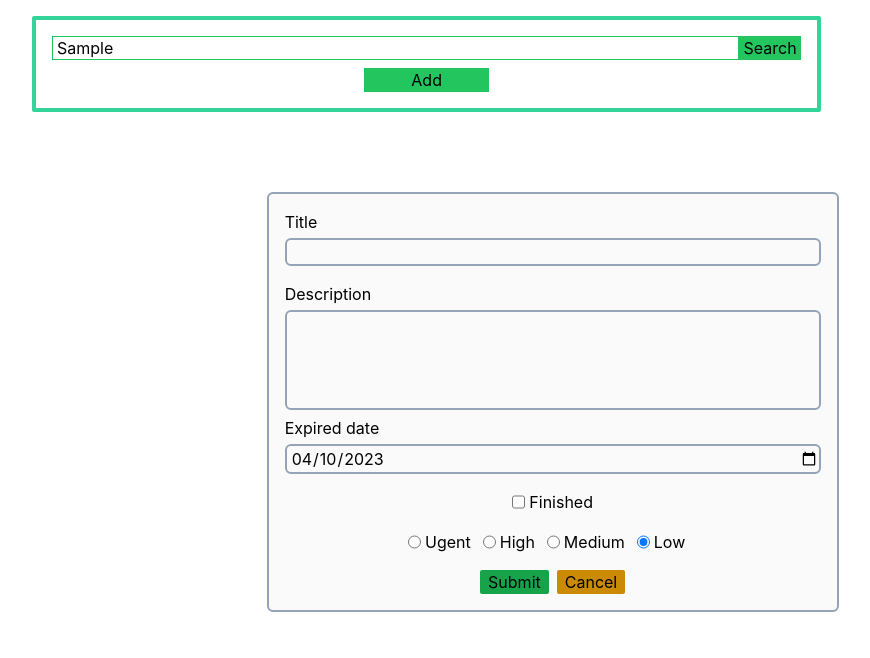
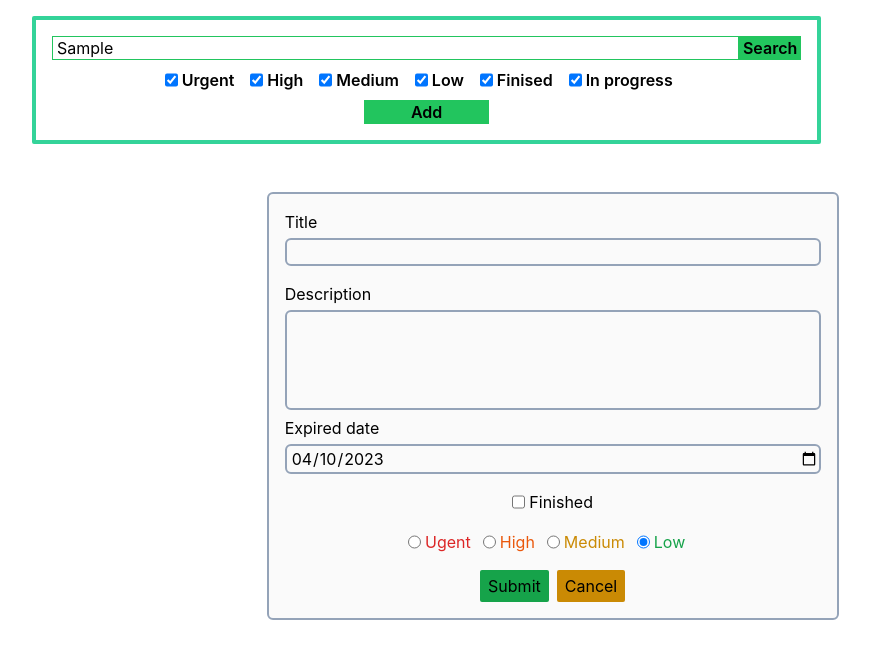
Before and after one commit to MartianDreamer/todo-app, a React (Create React App) app: page / in a window 1280 px wide. Both pictures are taken after typing "Sample" into the empty fields and a click on the button "Add". Shown: the top 658 px of the page, without its empty margins (160-1030 px from the left). Built offline with nearby package versions, Linux system fonts and the light colour scheme.

Commit message:
some fixes and filter ui

```diff
--- a/src/App.js
+++ b/src/App.js
@@ -5,9 +5,11 @@ import { getData, saveData } from "./persistence";
 import TodoTable from "./components/todos";
 import Todo from "./type/todo";
 import ControlCenter from "./components/controlcenter";
+import DangerousDialog from "./components/confirmdlg";
 
 function App() {
   const [displayInput, setDisplayInput] = useState("none");
+  const [displayDlg, setDisplayDlg] = useState("none");
   const [isDeletable, setDeletable] = useState(false);
   const [todo, setTodo] = useState(
     new Todo("", "", false, new Date().toLocaleDateString("en-CA"), 1)
@@ -25,6 +27,17 @@ function App() {
   const modifyTodo = (todo) => {
     setTodo(todo);
     setDisplayInput("block");
+  };
+
+  const handleDlgConfirm = () => {
+    writeData([...data.filter((e) => e.id !== todo.id)]);
+    setTodo(new Todo("", "", false, new Date().toLocaleDateString("en-CA"), 1));
+    setDisplayDlg("none");
+  };
+
+  const handleDlgCancel = () => {
+    setDisplayDlg("none");
+    setTodo(new Todo("", "", false, new Date().toLocaleDateString("en-CA"), 1));
   };
 
   return (
@@ -45,7 +58,16 @@ function App() {
         setTodo={setTodo}
         isDeletable={isDeletable}
         setDeletable={setDeletable}
+        setDisplayDlg={setDisplayDlg}
       />
+      <DangerousDialog
+        bgColor={250}
+        display={displayDlg}
+        handleConfirm={handleDlgConfirm}
+        handleCancel={handleDlgCancel}
+      >
+        Do you want to delete this todo item {todo.title} ?
+      </DangerousDialog>
       <TodoTable
         data={data}
         setData={writeData}
--- /dev/null
+++ b/src/components/confirmdlg.js
@@ -0,0 +1,36 @@
+
+export default function DangerousDialog({
+  children,
+  display,
+  handleConfirm,
+  handleCancel,
+  bgColor,
+}) {
+  return (
+    <div
+      className="w-fit border-2 rounded-md border-red-400 p-4 absolute"
+      style={{
+        backgroundColor: `rgb(${bgColor}, ${bgColor}, ${bgColor})`,
+        display: display,
+        left: "690px",
+        top: "300px",
+      }}
+    >
+      <p>{children}</p>
+      <div className="flex justify-center mt-4">
+        <button
+          className="bg-red-600 pt-1 pb-1 pl-2 pr-2 rounded-sm hover:bg-red-500 mr-2"
+          onClick={handleConfirm}
+        >
+          Confirm
+        </button>
+        <button
+          className="bg-green-600 pt-1 pb-1 pl-2 pr-2 rounded-sm hover:bg-green-500 mr-2"
+          onClick={handleCancel}
+        >
+          Cancel
+        </button>
+      </div>
+    </div>
+  );
+}
--- a/src/components/controlcenter.js
+++ b/src/components/controlcenter.js
@@ -3,6 +3,20 @@ import { getData } from "../persistence";
 
 export default function ControlCenter({ setDisplayInput, setData }) {
   const [searchInput, setSearchInput] = useState("");
+  const [filter, setFilter] = useState({
+    urgent: true,
+    high: true,
+    medium: true,
+    low: true,
+    done: true,
+    notDone: true,
+  });
+
+
+  const handleFilter = (e) => {
+   console.log(e);
+  };
+
   return (
     <div className="mb-4 p-4 border-solid border-4 border-emerald-400 rounded-sm">
       <div>
@@ -13,7 +27,7 @@ export default function ControlCenter({ setDisplayInput, setData }) {
           onChange={(e) => setSearchInput(e.target.value)}
         />
         <button
-          className="w-1/12 bg-green-500 h-6 hover:bg-green-400"
+          className="w-1/12 bg-green-500 h-6 hover:bg-green-400 font-semibold"
           onClick={(e) => {
             const data = getData();
             if (searchInput === "") {
@@ -24,7 +38,9 @@ export default function ControlCenter({ setDisplayInput, setData }) {
               ...data.filter(
                 (e) =>
                   e.title.toLowerCase().includes(searchInput.toLowerCase()) ||
-                  e.description.toLowerCase().includes(searchInput.toLowerCase())
+                  e.description
+                    .toLowerCase()
+                    .includes(searchInput.toLowerCase())
               ),
             ];
             setData(newData);
@@ -35,8 +51,70 @@ export default function ControlCenter({ setDisplayInput, setData }) {
         </button>
       </div>
       <div className="mt-2 flex justify-center">
+        <input
+          type="checkbox"
+          id="urgent"
+          className="mr-1"
+          checked={filter.urgent}
+          onChange={handleFilter}
+        />
+        <label htmlFor="urgent" className="font-semibold mr-4">
+          Urgent
+        </label>
+        <input
+          type="checkbox"
+          id="high"
+          className="mr-1"
+          checked={filter.high}
+          onChange={handleFilter}
+        />
+        <label htmlFor="high" className="font-semibold mr-4">
+          High
+        </label>
+        <input
+          type="checkbox"
+          id="medium"
+          className="mr-1"
+          checked={filter.medium}
+          onChange={handleFilter}
+        />
+        <label htmlFor="medium" className="font-semibold mr-4">
+          Medium
+        </label>
+        <input
+          type="checkbox"
+          id="low"
+          className="mr-1"
+          checked={filter.low}
+          onChange={handleFilter}
+        />
+        <label htmlFor="low" className="font-semibold mr-4">
+          Low
+        </label>
+        <input
+          type="checkbox"
+          id="done"
+          className="mr-1"
+          checked={filter.done}
+          onChange={handleFilter}
+        />
+        <label htmlFor="done" className="font-semibold mr-4">
+          Finised
+        </label>
+        <input
+          type="checkbox"
+          id="notDone"
+          className="mr-1"
+          checked={filter.notDone}
+          onChange={handleFilter}
+        />
+        <label htmlFor="notDone" className="font-semibold mr-4">
+          In progress
+        </label>
+      </div>
+      <div className="mt-2 flex justify-center">
         <button
-          className="w-2/12 bg-green-500 h-6 hover:bg-green-400"
+          className="w-2/12 bg-green-500 h-6 hover:bg-green-400 font-semibold"
           onClick={() => setDisplayInput("block")}
         >
           Add
--- a/src/components/input.js
+++ b/src/components/input.js
@@ -10,6 +10,7 @@ export default function Input({
   setTodo,
   isDeletable,
   setDeletable,
+  setDisplayDlg,
 }) {
   return (
     <div
@@ -78,7 +79,7 @@ export default function Input({
           onChange={() => setTodo({ ...todo, priority: 4 })}
           id="urgent"
         />
-        <label htmlFor="urgent" className="mr-3">
+        <label htmlFor="urgent" className="mr-3 text-red-600">
           Ugent
         </label>
         <input
@@ -90,7 +91,7 @@ export default function Input({
           onChange={() => setTodo({ ...todo, priority: 3 })}
           id="high"
         />
-        <label htmlFor="high" className="mr-3">
+        <label htmlFor="high" className="mr-3 text-orange-600">
           High
         </label>
         <input
@@ -102,7 +103,7 @@ export default function Input({
           onChange={() => setTodo({ ...todo, priority: 2 })}
           id="medium"
         />
-        <label htmlFor="medium" className="mr-3">
+        <label htmlFor="medium" className="mr-3 text-yellow-600">
           Medium
         </label>
         <input
@@ -114,17 +115,22 @@ export default function Input({
           onChange={() => setTodo({ ...todo, priority: 1 })}
           id="low"
         />
-        <label htmlFor="low" className="mr-3">
+        <label htmlFor="low" className="mr-3 text-green-600">
           Low
         </label>
       </div>
       <div className="flex justify-center mt-4">
         <button
-          className="bg-green-600 ppb-1 pl-2 pr-2 rounded-sm hover:bg-green-500 mr-2"
+          className="bg-green-600 pt-1 pb-1 pl-2 pr-2 rounded-sm hover:bg-green-500 mr-2"
           onClick={() => {
             if (data.find((e) => e.id === todo.id)) {
               setData([...data.filter((e) => e.id !== todo.id), todo]);
             } else {
+              if (data.length > 0) {
+                todo.id = Math.max(...data.map((e) => e.id)) + 1;
+              } else {
+                todo.id = 1;
+              }
               setData([...data, todo]);
             }
             setTodo(
@@ -137,15 +143,12 @@ export default function Input({
           Submit
         </button>
         <button
-          className="bg-red-600 ppb-1 pl-2 pr-2 rounded-sm hover:bg-red-500 mr-2"
+          className="bg-red-600 pt-1 pb-1 pl-2 pr-2 rounded-sm hover:bg-red-500 mr-2"
           style={{
             display: isDeletable ? "block" : "none",
           }}
           onClick={() => {
-            setData([...data.filter((e) => e.id !== todo.id)]);
-            setTodo(
-              new Todo("", "", false, new Date().toLocaleDateString("en-CA"), 1)
-            );
+            setDisplayDlg("block");
             setDisplay("none");
             setDeletable(false);
           }}
@@ -153,7 +156,7 @@ export default function Input({
           Delete
         </button>
         <button
-          className="bg-yellow-600 ppb-1 pl-2 pr-2 rounded-sm hover:bg-yellow-500"
+          className="bg-yellow-600 pt-1 pb-1 pl-2 pr-2 rounded-sm hover:bg-yellow-500"
           onClick={() => {
             setTodo(
               new Todo("", "", false, new Date().toLocaleDateString("en-CA"), 1)
--- a/src/components/todos.js
+++ b/src/components/todos.js
@@ -22,10 +22,10 @@ export default function TodoTable({ data, setData, modifyTodo, setDeletable }) {
 
 function TodoEntry({ entry, data, setData, modifyTodo, setDeletable }) {
   const bgColor = [
-    "bg-green-200",
-    "bg-yellow-200",
-    "bg-orange-200",
-    "bg-red-200",
+    "bg-green-300",
+    "bg-yellow-300",
+    "bg-orange-300",
+    "bg-red-300",
   ];
   return (
     <div
--- a/src/type/todo.js
+++ b/src/type/todo.js
@@ -1,20 +1,6 @@
-import { getData } from "../persistence";
-
-function getId() {
-  const data = getData();
-  if (data.length === 0) {
-    return 0;
-  }
-  return Math.max(data.map((e) => e.id));
-}
-
-let currentId = null;
 
 export default function Todo(title, description, isDone, expiredAt, priority) {
-  if (!currentId) {
-    currentId = getId();
-  }
-  this.id = ++currentId;
+  this.id = 0;
   this.createdAt = new Date().toLocaleDateString("en-CA");
   this.title = title;
   this.description = description;
```
